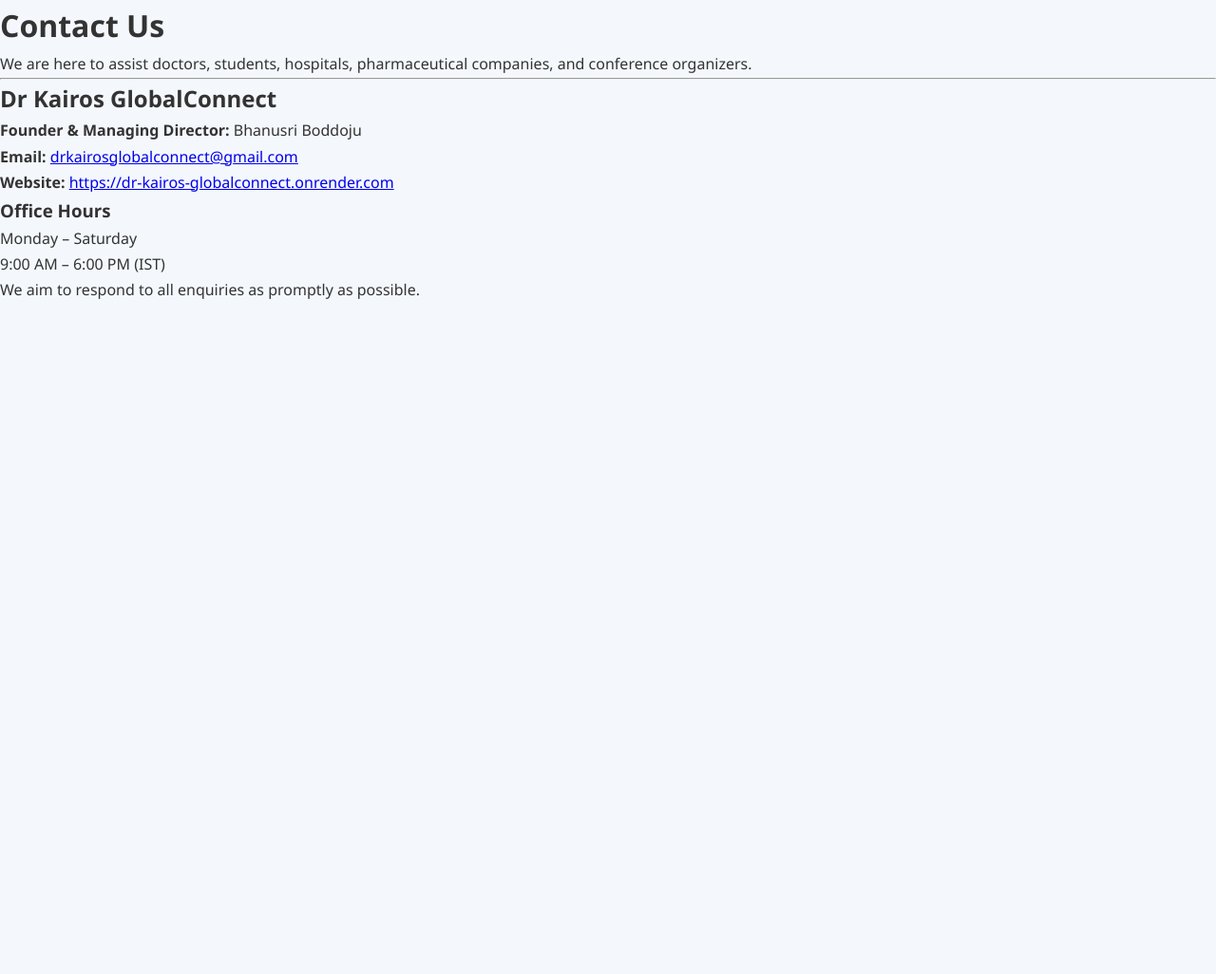
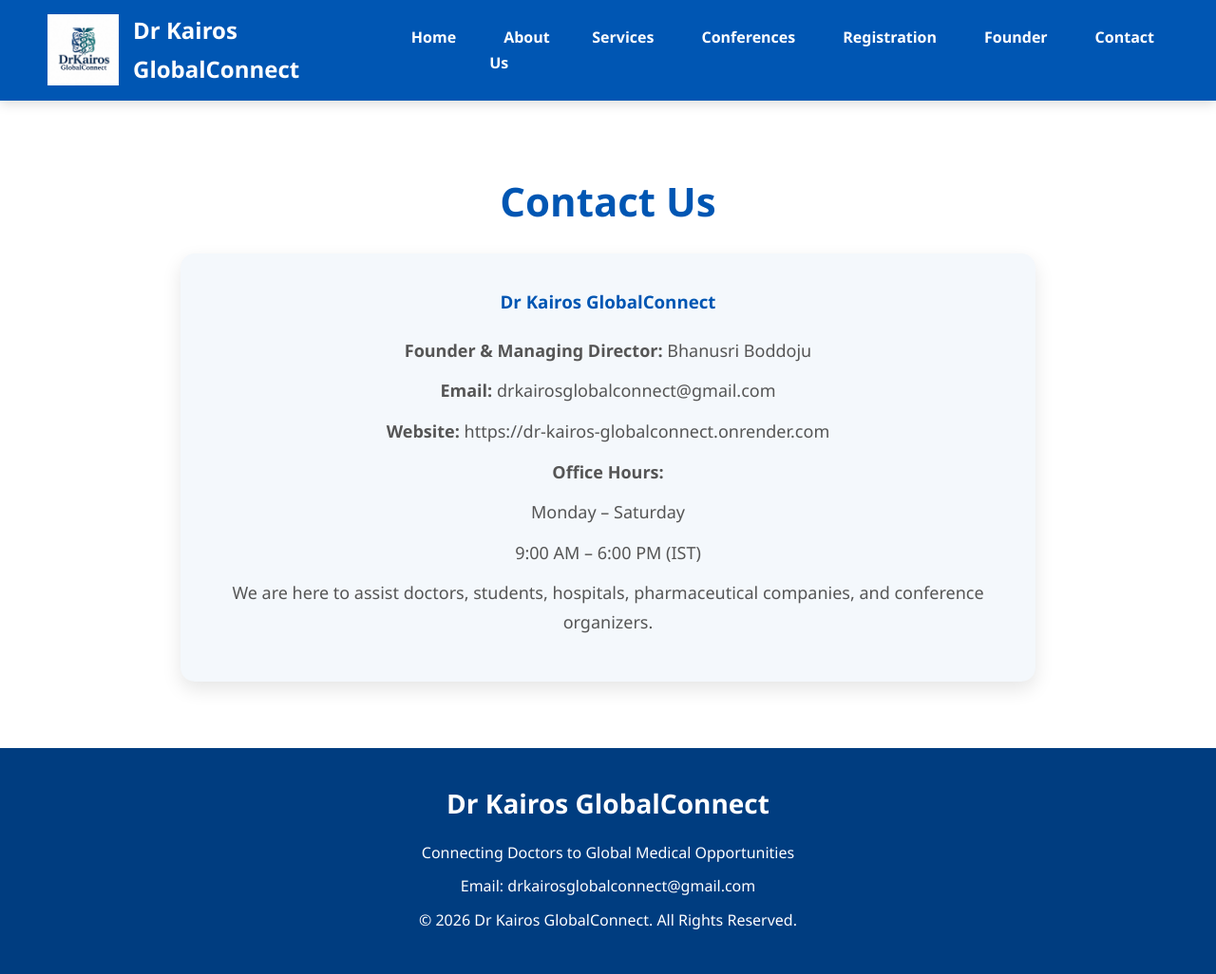
Before and after one commit to drkairosglobalconnect/dr-kairos-globalconnect, a Flask app: page /contact in a window 1280 px wide. Shown: the whole page at 95% size. Before the commit the page ends 315 px from the top, so only its background shows below. Run offline with Flask 3, Linux system fonts and the light colour scheme.

Commit message:
Updated Dr Kairos GlobalConnect website

```diff
--- a/app.py
+++ b/app.py
@@ -232,6 +232,9 @@ def founder():
 def contact():
     return render_template("contact.html")
 
+@app.route("/logo-test")
+def logo_test():
+    return '<img src="/static/logo.png">'
 
 @app.route("/doctor", methods=["GET", "POST"])
 def doctor():
--- a/static/style.css
+++ b/static/style.css
@@ -228,7 +228,7 @@ nav ul li a:hover{
 ========================================== */
 
 .about-section{
-    padding:70px 60px;
+    padding:120px 60px 60px;
     text-align:center;
     background:#f4f8fc;
 }
--- a/templates/contact.html
+++ b/templates/contact.html
@@ -1,52 +1,86 @@
 <!DOCTYPE html>
 <html lang="en">
+
 <head>
     <meta charset="UTF-8">
     <meta name="viewport" content="width=device-width, initial-scale=1.0">
-    <title>Contact Us | Dr Kairos GlobalConnect</title>
+    <title>Contact | Dr Kairos GlobalConnect</title>
+
     <link rel="stylesheet" href="{{ url_for('static', filename='style.css') }}">
 </head>
+
 <body>
 
-<div class="container">
+<!-- Navigation -->
+
+<nav>
+
+    <div class="logo">
+        <img src="{{ url_for('static', filename='logo.png') }}" alt="Logo">
+        <h2>Dr Kairos GlobalConnect</h2>
+    </div>
+
+    <ul>
+        <li><a href="/">Home</a></li>
+        <li><a href="/about">About Us</a></li>
+        <li><a href="/services">Services</a></li>
+        <li><a href="/conferences">Conferences</a></li>
+        <li><a href="/registration">Registration</a></li>
+        <li><a href="/founder">Founder</a></li>
+        <li><a href="/contact">Contact</a></li>
+    </ul>
+
+</nav>
+
+<!-- Contact Section -->
+
+<section class="contact-section">
 
     <h1>Contact Us</h1>
 
-    <p>
-        We are here to assist doctors, students, hospitals, pharmaceutical
-        companies, and conference organizers.
-    </p>
+    <div class="contact-container">
 
-    <hr>
+        <div class="contact-box">
 
-    <h2>Dr Kairos GlobalConnect</h2>
+            <h3>Dr Kairos GlobalConnect</h3>
 
-    <p><strong>Founder & Managing Director:</strong> Bhanusri Boddoju</p>
+            <p><strong>Founder & Managing Director:</strong> Bhanusri Boddoju</p>
 
-    <p><strong>Email:</strong>
-        <a href="mailto:drkairosglobalconnect@gmail.com">
-            drkairosglobalconnect@gmail.com
-        </a>
-    </p>
+            <p><strong>Email:</strong> drkairosglobalconnect@gmail.com</p>
 
-    <p><strong>Website:</strong>
-        <a href="https://dr-kairos-globalconnect.onrender.com" target="_blank">
-            https://dr-kairos-globalconnect.onrender.com
-        </a>
-    </p>
+            <p><strong>Website:</strong> https://dr-kairos-globalconnect.onrender.com</p>
 
-    <h3>Office Hours</h3>
+            <p><strong>Office Hours:</strong></p>
 
-    <p>
-        Monday – Saturday<br>
-        9:00 AM – 6:00 PM (IST)
-    </p>
+            <p>Monday – Saturday</p>
 
-    <p>
-        We aim to respond to all enquiries as promptly as possible.
-    </p>
+            <p>9:00 AM – 6:00 PM (IST)</p>
 
-</div>
+            <p>
+                We are here to assist doctors, students, hospitals,
+                pharmaceutical companies, and conference organizers.
+            </p>
+
+        </div>
+
+    </div>
+
+</section>
+
+<!-- Footer -->
+
+<footer>
+
+    <h3>Dr Kairos GlobalConnect</h3>
+
+    <p>Connecting Doctors to Global Medical Opportunities</p>
+
+    <p>Email: drkairosglobalconnect@gmail.com</p>
+
+    <p>© 2026 Dr Kairos GlobalConnect. All Rights Reserved.</p>
+
+</footer>
 
 </body>
+
 </html>
```
Also changed, not shown: templates/founder.html (+54 -8 lines).
